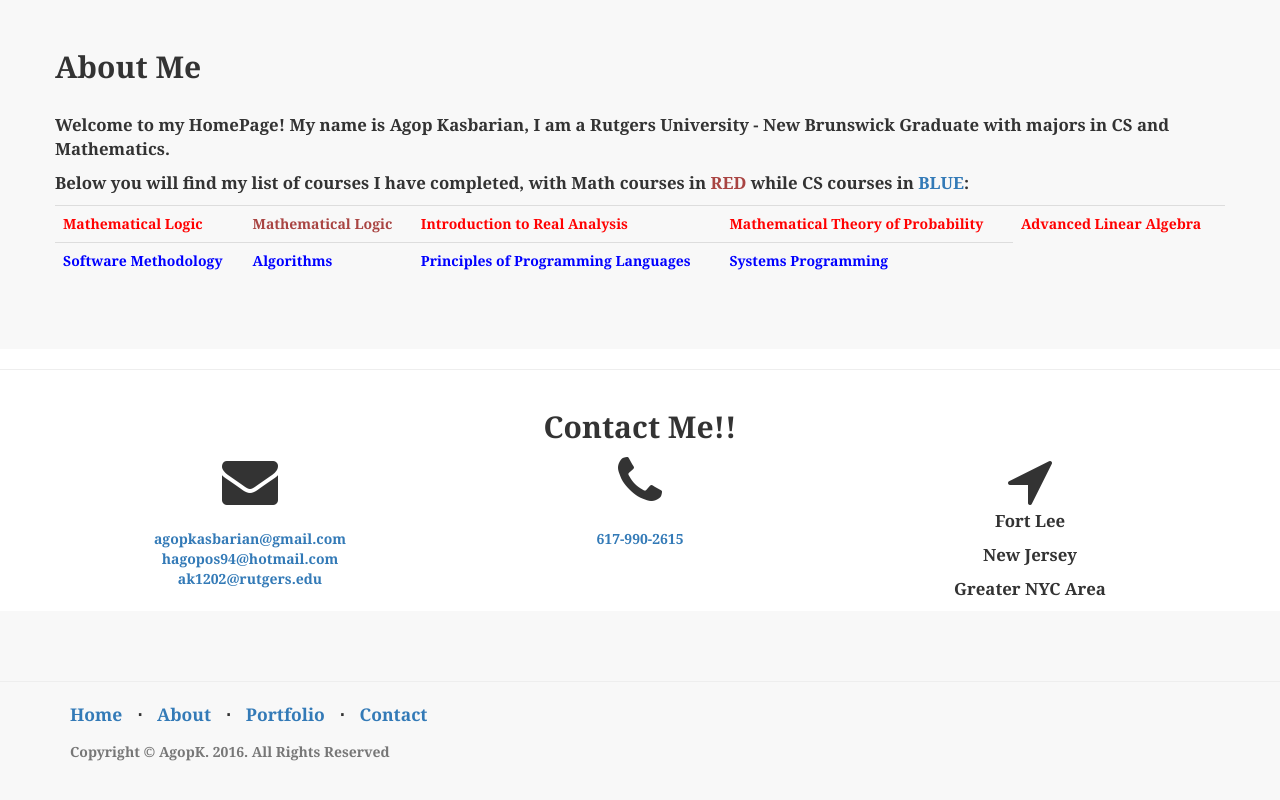
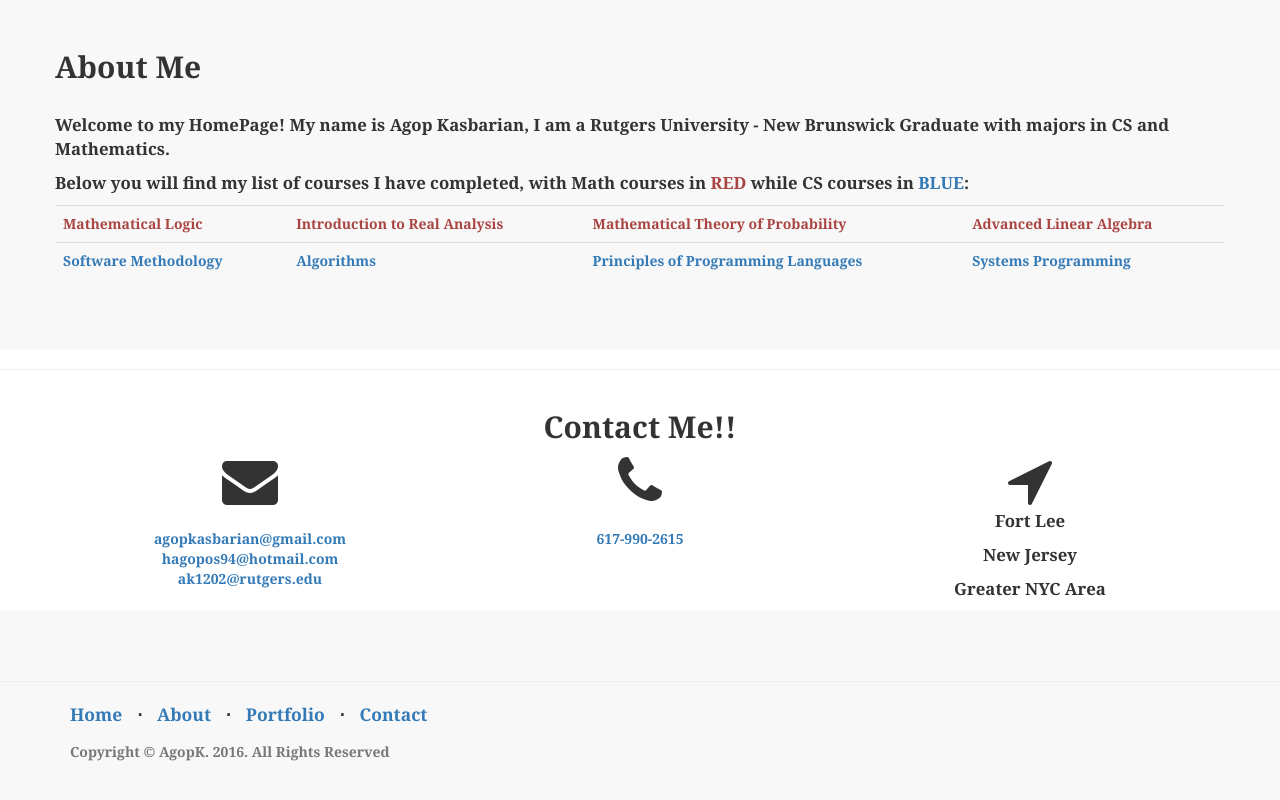
Before and after one commit to ak1202/ak1202.github.io, a plain HTML site: page index.html in a window 1280 px wide. Shown: the part 1164-1964 px from the top of the page. Drawn offline with nearby package versions, Linux system fonts and the light colour scheme.

Commit message:
Update index.html
Trying new colors 2

```diff
--- a/index.html
+++ b/index.html
@@ -113,17 +113,16 @@
                 <table class="table">
                     <tbody>
                         <tr>
-                            <td><font color="red">Mathematical Logic</font></td>
                             <td class="text-danger">Mathematical Logic</td>
-                            <td><font color="red">Introduction to Real Analysis</font></td>
-                            <td><font color="red">Mathematical Theory of Probability</font></td>
-                            <td><font color="red">Advanced Linear Algebra</font></td>
+                            <td class="text-danger">Introduction to Real Analysis</td>
+                            <td class="text-danger">Mathematical Theory of Probability</td>
+                            <td class="text-danger">Advanced Linear Algebra</td>
                         </tr>
                         <tr>
-                            <td><font color="blue">Software Methodology</font></td>
-                            <td><font color="blue">Algorithms</font></td>
-                            <td><font color="blue">Principles of Programming Languages</font></td>
-                            <td><font color="blue">Systems Programming</font></td>
+                            <td class="text-primary">Software Methodology</td>
+                            <td class="text-primary">Algorithms</td>
+                            <td class="text-primary">Principles of Programming Languages</td>
+                            <td class="text-primary">Systems Programming</td>
                         </tr>
                     </tbody>
 
```
